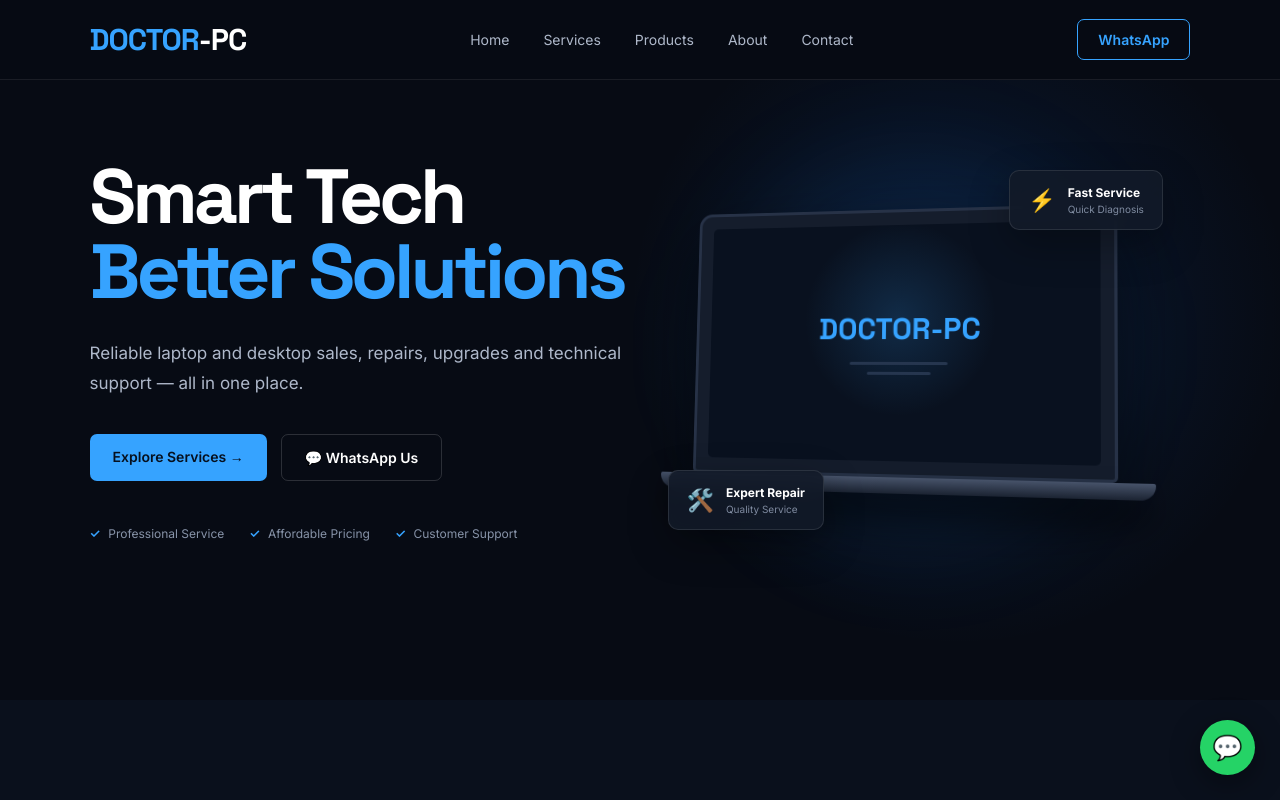
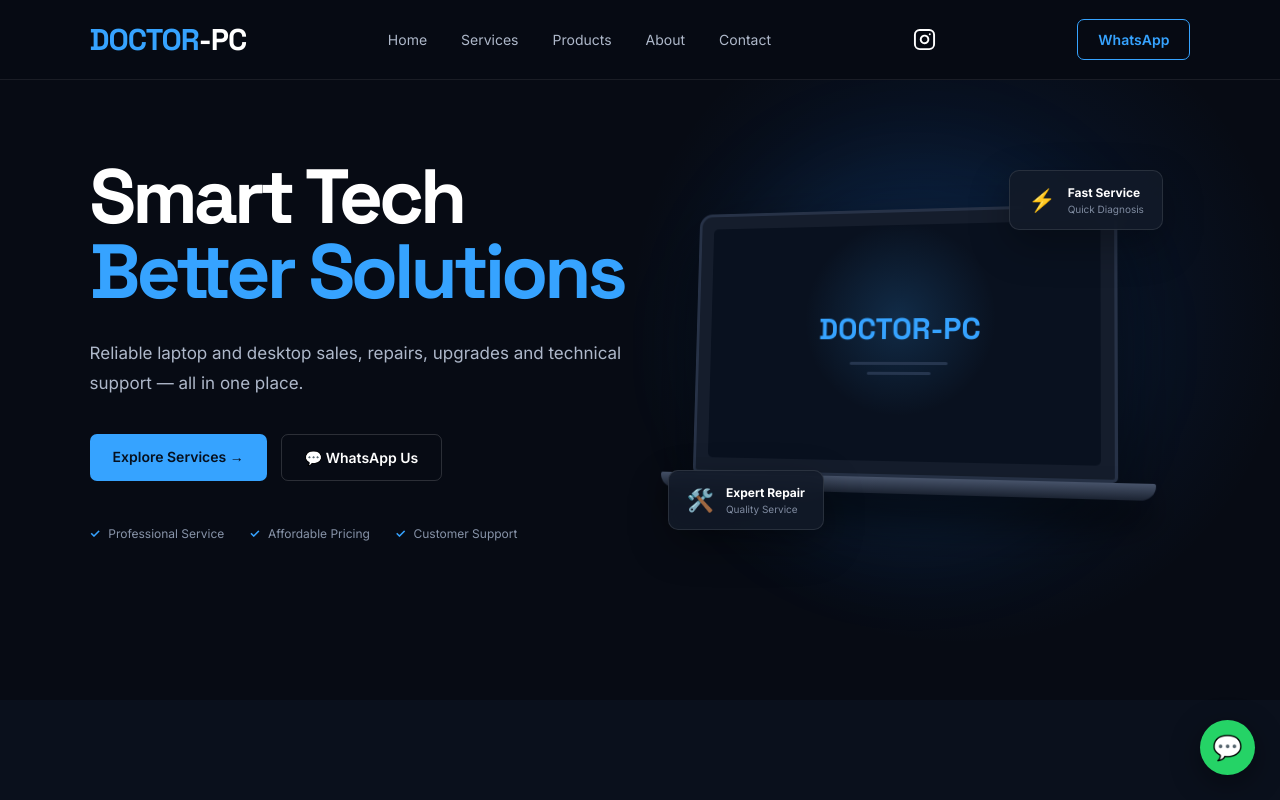
Before and after one commit to vijints41lap/DOCTOR---PC, a React (Vite) app: page / in a window 1280 px wide. Shown: the top 800 px of the page. Built offline with nearby package versions, Linux system fonts and the light colour scheme.

Commit message:
Insta button

```diff
--- a/package.json
+++ b/package.json
@@ -10,6 +10,7 @@
     "preview": "vite preview"
   },
   "dependencies": {
+    "lucide-react": "^1.42.0",
     "react": "^19.2.8",
     "react-dom": "^19.2.8"
   },
--- a/src/App.css
+++ b/src/App.css
@@ -85,6 +85,19 @@ a {
 .nav-button:hover {
   background: #36a3ff;
   color: #06101e;
+}
+
+.instagram-nav {
+  display: flex;
+  align-items: center;
+  justify-content: center;
+  color: #ffffff;
+  transition: 0.3s;
+}
+
+.instagram-nav:hover {
+  color: #e1306c;
+  transform: scale(1.1);
 }
 
 /* =========================
--- a/src/App.jsx
+++ b/src/App.jsx
@@ -1,4 +1,5 @@
 import "./App.css";
+import { Instagram } from "lucide-react";
 
 function App() {
   const services = [
@@ -56,6 +57,16 @@ function App() {
           <a href="#about">About</a>
           <a href="#contact">Contact</a>
         </div>
+
+        <a
+          className="instagram-nav"
+          href="https://www.instagram.com/Amalu_47_/"
+          target="_blank"
+          rel="noreferrer"
+          aria-label="Instagram"
+          >
+          <Instagram size={23} strokeWidth={2} />
+        </a>
 
         <a
           className="nav-button"
```
Also changed, not shown: 1 other file (tests, documents, lock files or other folders).
